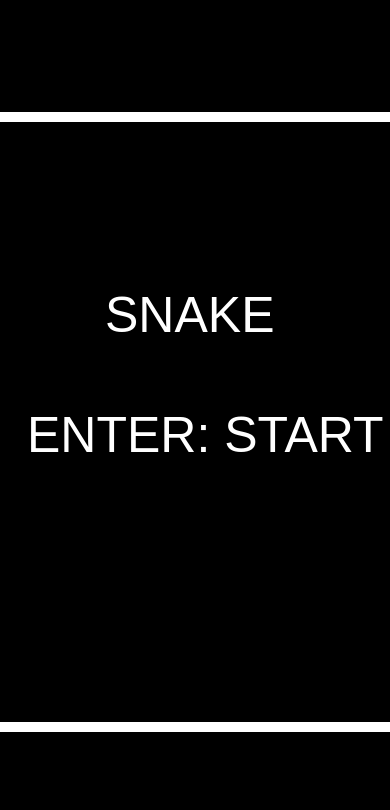
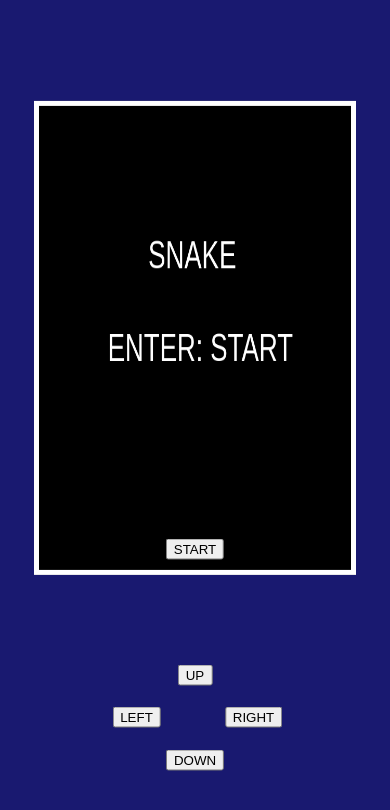
Before and after one commit to cameron-hall9292/game-backend, a website: page games/snake_clone.html in a window 390 px wide. Drawn offline with Linux system fonts and the light colour scheme.

Commit message:
made snake playable on mobile

```diff
--- a/games/snake_clone.html
+++ b/games/snake_clone.html
@@ -1,9 +1,17 @@
 <html>
-  <head></head>
+  <head>
+    <meta name="viewport" content="width=device-width, initial-scale=1">
+
+  </head>
 
   <body>
 <canvas id="canvas1" width="600" height="600"></canvas>
-    <div id="space_invaders"></div>
+    <div id="snake-clone"></div>
+    <button id="left" class="button">LEFT</button>
+    <button id="right" class="button">RIGHT</button>
+    <button id="up" class="button">UP</button>
+    <button id="down" class="button">DOWN</button>
+    <button id="start" class="button">START</button>
 
 <style>
 
@@ -11,18 +19,97 @@
 body {
 /* background:#023020; */
 
-background: black;
+background: #191970;
+
+/* border: 5px solid red; */
+
+
+
+
 }
 
 #canvas1 {
 
 	border:10px solid white;
 	position: absolute;
-	top: 50%;
+	top: 40%;
 	left: 50%;
 	transform: translate(-50%, -50%);
+  background: black;
+
+
+
+
+
+
 }
 
+.button{
+  top: 85%;
+  display: inline-block;
+}
+
+#start{
+
+position: absolute;
+
+left: 50%;
+top: 65%;
+transform: translate(-50%, -50%);
+
+
+}
+
+
+
+#left{
+
+  position: absolute;
+
+	left: 35%;
+	transform: translate(-50%, -50%);
+
+}
+
+
+#right{
+
+position: absolute;
+
+left: 65%;
+transform: translate(-50%, -50%);
+
+}
+
+#up{
+
+position: absolute;
+
+left: 50%;
+top: 80%;
+transform: translate(-50%, -50%);
+
+}
+
+
+
+#down{
+
+position: absolute;
+
+left: 50%;
+top: 90%;
+transform: translate(-50%, -50%);
+
+}
+
+@media screen and (max-width: 1200px){
+  #canvas1 {
+    border:5px solid white;
+    width:80vw;
+    height:55vh;
+  }
+}
 </style>
 
     <script>
@@ -490,15 +577,79 @@ setAllIntervals();
 });
 
 
-//start and end the game when conditions are met
 
-startScreen();
+//add button press events to start and play game on mobile devices
+
+const startButton = document.getElementById("start");
+const leftButton = document.getElementById("left");
+const rightButton = document.getElementById("right");
+const upButton = document.getElementById("up");
+const downButton = document.getElementById("down");
+
+startButton.addEventListener("pointerup", (e) => {
+
+  e.preventDefault();
+
+  if (gameOn == false){
+
+    setAllIntervals();
+
+    startButton.style.display = "none";
+  }
+  console.log("start button pressed");
+
+});
+
+leftButton.addEventListener("pointerup", (e) => {
+  e.preventDefault();
+
+  if (moveLeftRight == 0) {
+        moveUpDown = 0;
+        moveLeftRight = -snakeSpeed;
+
+      }
+
+});
+
+
+rightButton.addEventListener("pointerup", (e) => {
+
+
+        if (moveLeftRight == 0){
+        moveUpDown = 0;
+        moveLeftRight = snakeSpeed;
+
+        }
+
+
+});
+
+upButton.addEventListener("pointerup", (e) => {
+  e.preventDefault();
+  if (moveUpDown == 0){
+      moveLeftRight = 0;
+      moveUpDown = -snakeSpeed;
+      }
+
+})
+
+downButton.addEventListener("pointerup", (e) => {
+
+  if (moveUpDown == 0){
+      moveLeftRight = 0;
+      moveUpDown = snakeSpeed;
+      }
+
+});
 
 
 
 
 
 
+//start and end the game when conditions are met
+
+startScreen();
 
 
 
```
